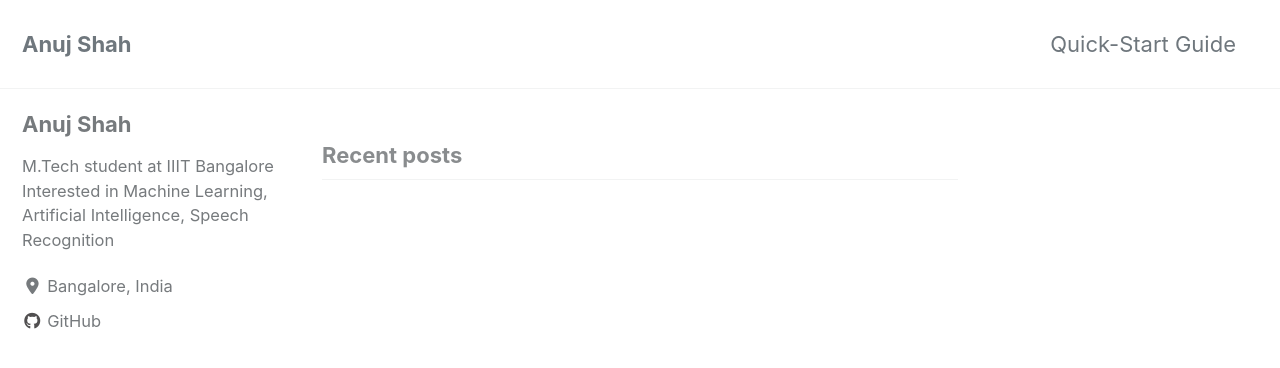
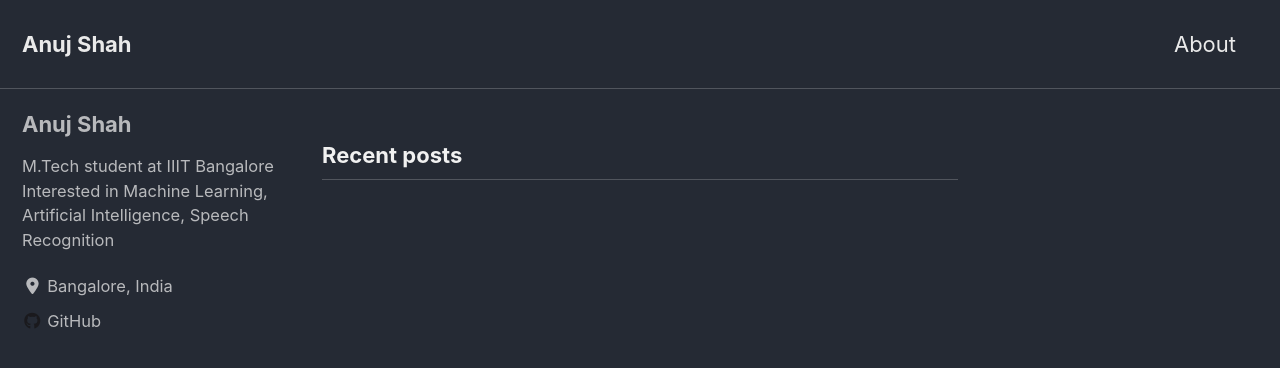
Before and after one commit to anuj1729/anuj1729.github.io, a Jekyll site: the page built from index.html, in a window 1280 px wide and 900 px high. Shown: the top 368 px of the window. Built offline with Jekyll 4.4.1, drawn with Linux system fonts in a browser that asks for light colours; cached includes are drawn as plain includes; nearby versions of some CDN libraries; the list of posts is cut into pages by our own code.

Commit message:
Minor changes

```diff
--- a/_config.yml
+++ b/_config.yml
@@ -12,7 +12,7 @@
 
 # theme                  : "minimal-mistakes-jekyll"
 # remote_theme           : "mmistakes/minimal-mistakes"
-minimal_mistakes_skin    : "default" # "air", "aqua", "contrast", "dark", "dirt", "neon", "mint", "plum", "sunrise"
+minimal_mistakes_skin    : "dark" # "air", "aqua", "contrast", "dark", "dirt", "neon", "mint", "plum", "sunrise"
 
 # Site Settings
 locale                   : "en-US"
--- a/_data/navigation.yml
+++ b/_data/navigation.yml
@@ -1,7 +1,7 @@
 # main links
 main:
-  - title: "Quick-Start Guide"
-    url: https://mmistakes.github.io/minimal-mistakes/docs/quick-start-guide/
+  - title: "About"
+    url: /about
   # - title: "About"
   #   url: https://mmistakes.github.io/minimal-mistakes/about/
   # - title: "Sample Posts"
```
